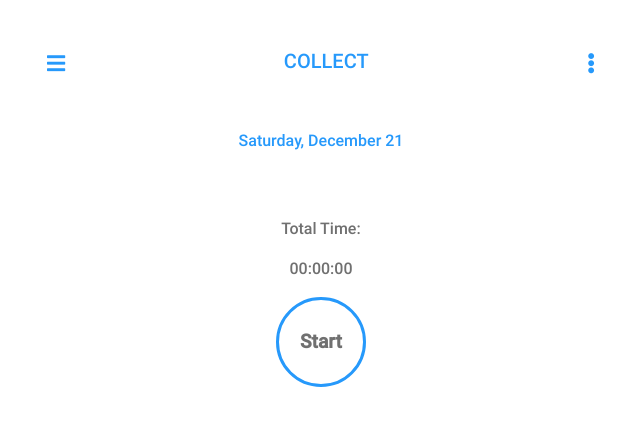
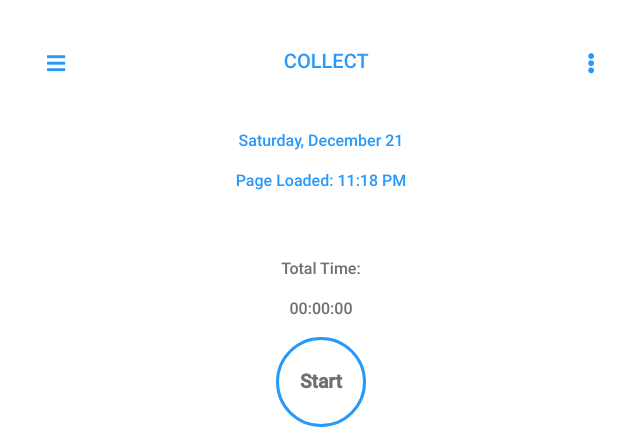
Before and after one commit to zero-to-mastery/time-collector, a plain HTML site: page collect.html in a window 1280 px wide. Shown: the top 432 px of the page, without its empty margins (319-959 px from the left). Drawn offline with Linux system fonts and the light colour scheme.

Commit message:
added to contributors list and added time to webpage

```diff
--- a/collect.html
+++ b/collect.html
@@ -30,8 +30,10 @@
 			</button>
 		</div>
 
-		<!-- Date -->
+		<!-- Date and time-->
     <p class="date tc-blue"></p>
+    <p class="time tc-blue"></p>
+
 
 		<!-- Timer -->
 		<div class="w-100 text-center my-5">
--- a/js/date.js
+++ b/js/date.js
@@ -4,8 +4,24 @@ var dateDisplay = document.querySelector(date);
         let options = {
           weekday: "long",
           day: "numeric",
-          month: "long"
+          month: "long",
         };
 dateDisplay.textContent = new Date().toLocaleDateString("en-US", options);
 }
 putDate(".date");
+
+function putTime(time){
+var timeDisplay = document.querySelector(time);
+		let options = {
+          day: "2-digit",
+          month: "2-digit",
+          year: "2-digit",
+		  hour: "numeric",
+          minute: "2-digit",
+		};
+
+	var timeValue = new Date().toLocaleDateString("en-US", options);
+
+	timeDisplay.textContent = "Page Loaded: " + timeValue.slice(9,);
+}
+putTime(".time");
```
Also changed, not shown: Contributors.md (+2 -0 lines).
